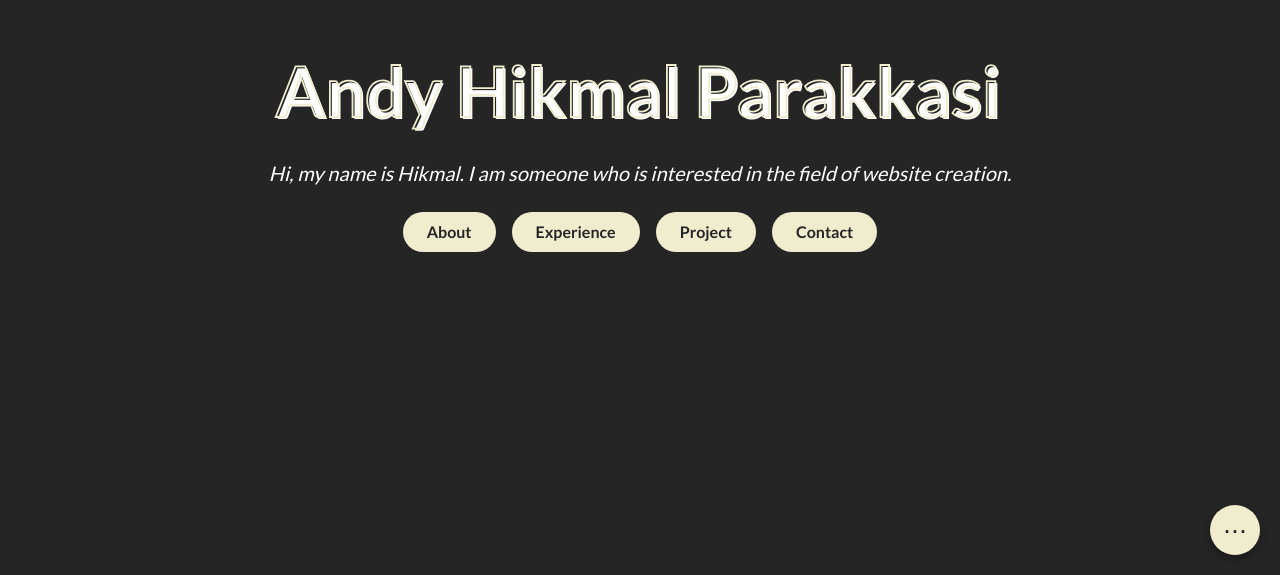
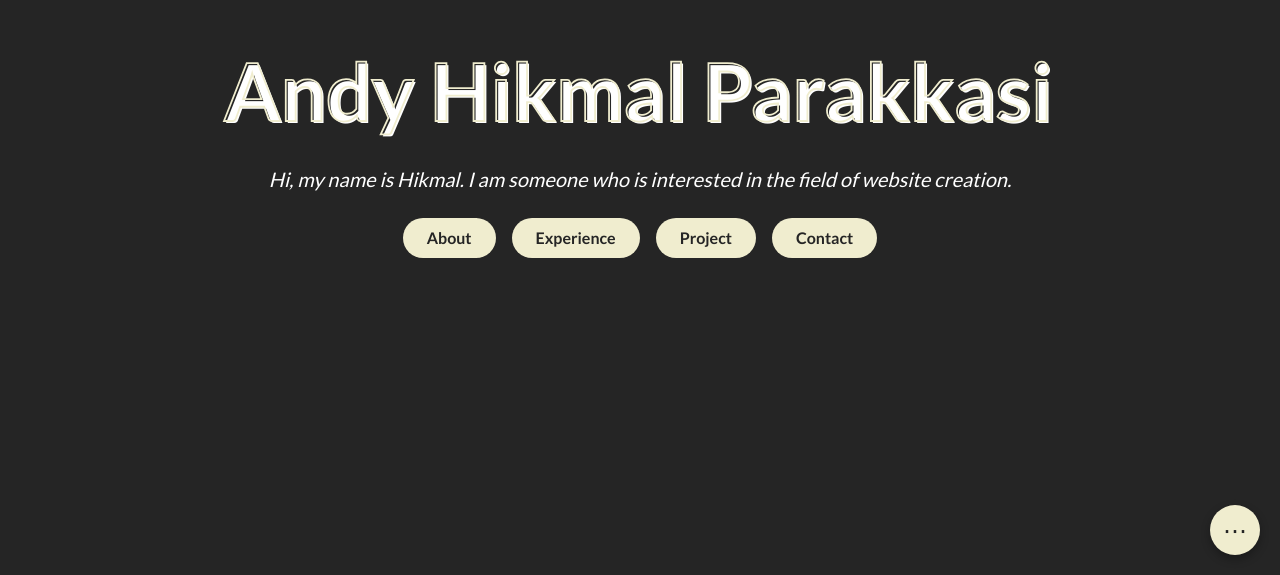
Before and after one commit to andyhap/about-me-web, a Next.js app: page / in a window 1280 px wide. Shown: the part 225-800 px from the top of the page. Built offline with nearby package versions, Linux system fonts and the light colour scheme.

Commit message:
fix my name bug

```diff
--- a/app/style/page.css
+++ b/app/style/page.css
@@ -22,11 +22,6 @@ main {
     }
     .sidenav-container {
         display: none;
-    }
-    .my-name {
-        font-size: 40px;
-        font-weight: 400;
-        color: #F0EDCF;
     }
 }
 
@@ -73,6 +68,7 @@ main {
 .splice-layered {
     position: relative;
     display: inline-block;
+    font-size: 80px;
 }
 
 .splice-stroke {
```
